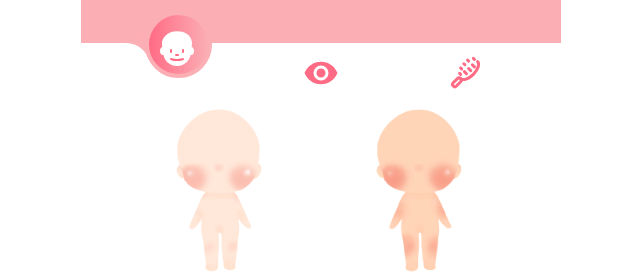
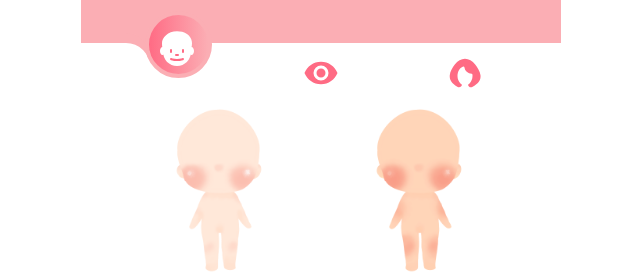
Before and after one commit to vidlovevidu-chula/vlvu2024-website, an Astro site: page /profile in a window 1280 px wide. Shown: the part 487-760 px from the top of the page, 319-959 px from the left. Built offline with nearby package versions, Linux system fonts and the light colour scheme; Astro itself is replaced by a stand-in of ours.

Commit message:
fix: navbar menu

```diff
--- a/src/components/Navbar.tsx
+++ b/src/components/Navbar.tsx
@@ -16,19 +16,14 @@ const Navbar = () => {
   const Menus = [
     { id: 0, name: "Body", dis: "translate-x-0" },
     { id: 1, name: "Eye", dis: "translate-x-36" },
-    {
-      id: 2,
-      name: "BackHair",
-      dis: "translate-x-36",
-    },
-    { id: 3, name: "Hair", dis: "translate-x-36" },
-    { id: 4, name: "BackHair", dis: "translate-x-36" },
-    { id: 5, name: "Mounth", dis: "translate-x-36" },
-    { id: 6, name: "Clothes", dis: "translate-x-36" },
-    { id: 7, name: "Pants", dis: "translate-x-36" },
-    { id: 8, name: "Chop", dis: "translate-x-36" },
-    { id: 9, name: "Shoes", dis: "translate-x-36" },
-    { id: 10, name: "Glasses", dis: "translate-x-72" },
+    { id: 2, name: "Hair", dis: "translate-x-36" },
+    { id: 3, name: "BackHair", dis: "translate-x-36" },
+    { id: 4, name: "Mounth", dis: "translate-x-36" },
+    { id: 5, name: "Clothes", dis: "translate-x-36" },
+    { id: 6, name: "Pants", dis: "translate-x-36" },
+    { id: 7, name: "Chop", dis: "translate-x-36" },
+    { id: 8, name: "Shoes", dis: "translate-x-36" },
+    { id: 9, name: "Glasses", dis: "translate-x-72" },
   ];
 
   const [active, setActive] = useState(0);
@@ -39,7 +34,7 @@ const Navbar = () => {
 
   useEffect(() => {
     // Update the 'id' state within the 'useEffect' hook
-    if (active === 10) {
+    if (active === 9) {
       setAfer("");
       setId(2);
     } else if (active >= 1) {
```
